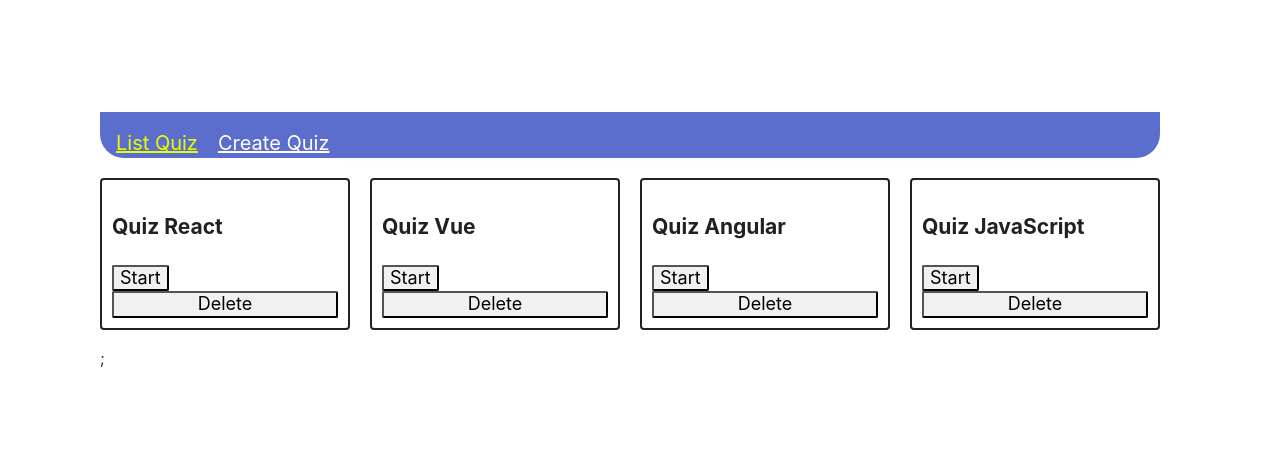
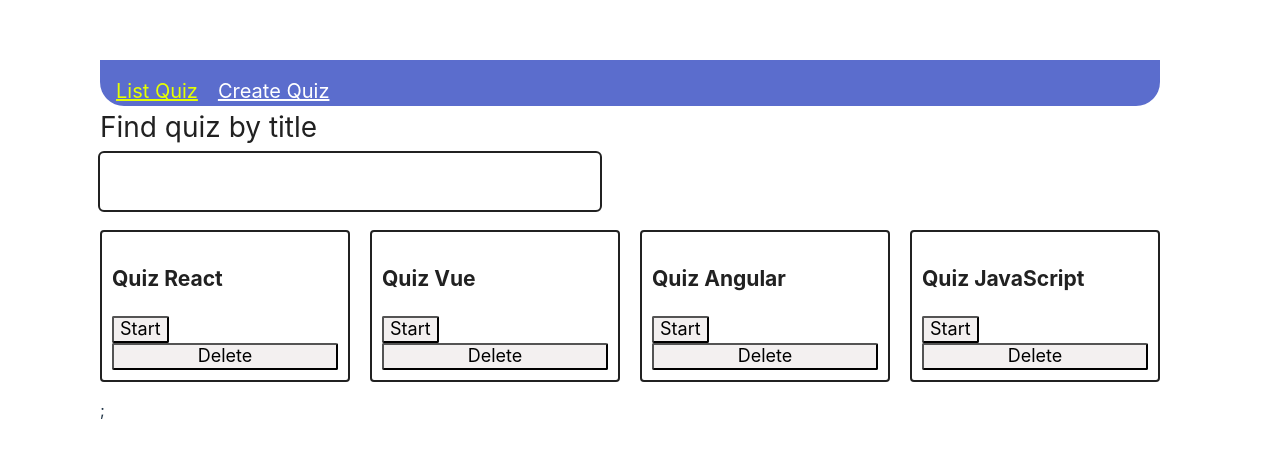
Before and after one commit to Serhiy199/my-task-react-quit, a React (Vite) app: page / in a window 1280 px wide. Shown: the part 159-616 px from the top of the page. Built offline with nearby package versions, Linux system fonts and the light colour scheme.

Commit message:
logic for search box

```diff
--- a/src/App.jsx
+++ b/src/App.jsx
@@ -2,24 +2,29 @@
 import './App.css';
 
 import { Routes, Route } from 'react-router-dom';
-import { arrQuiz } from './assets/data';
+import { arrQuiz } from './assets/DataQuiz';
 import Navigation from './components/Navigation/Navigation';
 import HomePage from './page/Home/HomePage';
 import QuizQuestions from './page/QuizQuestions/QuizQuestions';
+import SearchBox from './components/SearchBox/SearchBox';
 
 function App() {
     const [arrQuizQuestions, setArrQuizQuestions] = useState(() => {
         const savedQuiz = window.localStorage.getItem('saved-quiz');
         return savedQuiz !== null ? JSON.parse(savedQuiz) : arrQuiz;
     });
-    // const [arrQuizQuestions, setArrQuizQuestions] = useState(arrQuiz);
-    const [filterQuiz, setFilterQuiz] = useState(null);
+
+    const [filterQuiz, setFilterQuiz] = useState('');
 
     const selectedQuiz = quizId => {
         return setFilterQuiz(quizId);
     };
 
     const findQuiz = arrQuizQuestions.find(quiz => quiz.id === filterQuiz);
+
+    const visibleQuiz = arrQuizQuestions.filter(quiz =>
+        quiz.title.toLowerCase().includes(filterQuiz.toLowerCase())
+    );
 
     const deleteQuiz = contactId => {
         setArrQuizQuestions(prevQuiz => {
@@ -34,12 +39,13 @@
     return (
         <>
             <Navigation />
+            <SearchBox value={filterQuiz} onFilterContacts={setFilterQuiz} />
             <Routes>
                 <Route
                     path="/"
                     element={
                         <HomePage
-                            onListQuiz={arrQuizQuestions}
+                            onListQuiz={visibleQuiz}
                             onDelete={deleteQuiz}
                             onQuizId={selectedQuiz}
                         />
--- a/src/components/SearchBox/SearchBox.jsx
+++ b/src/components/SearchBox/SearchBox.jsx
@@ -5,7 +5,7 @@
     return (
         <div className={css.box}>
             <label htmlFor={searchBoxId} className={css.text}>
-                Find contacts by name
+                Find quiz by title
             </label>
             <input
                 className={css.input}
```
Also changed, not shown: src/assets/DataQuiz.js (renamed from src/assets/data.js).
